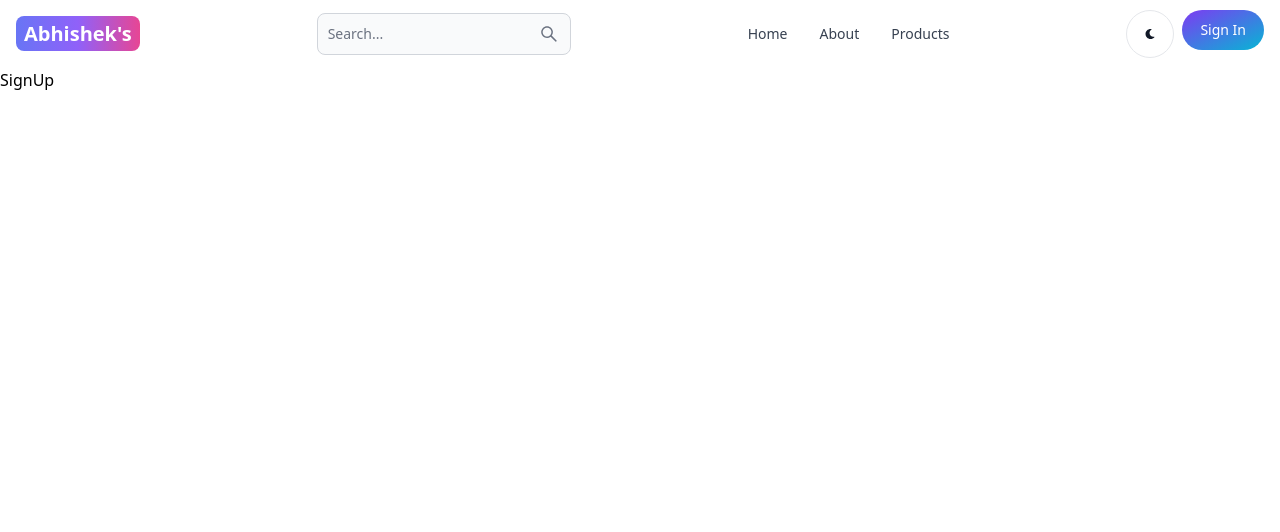
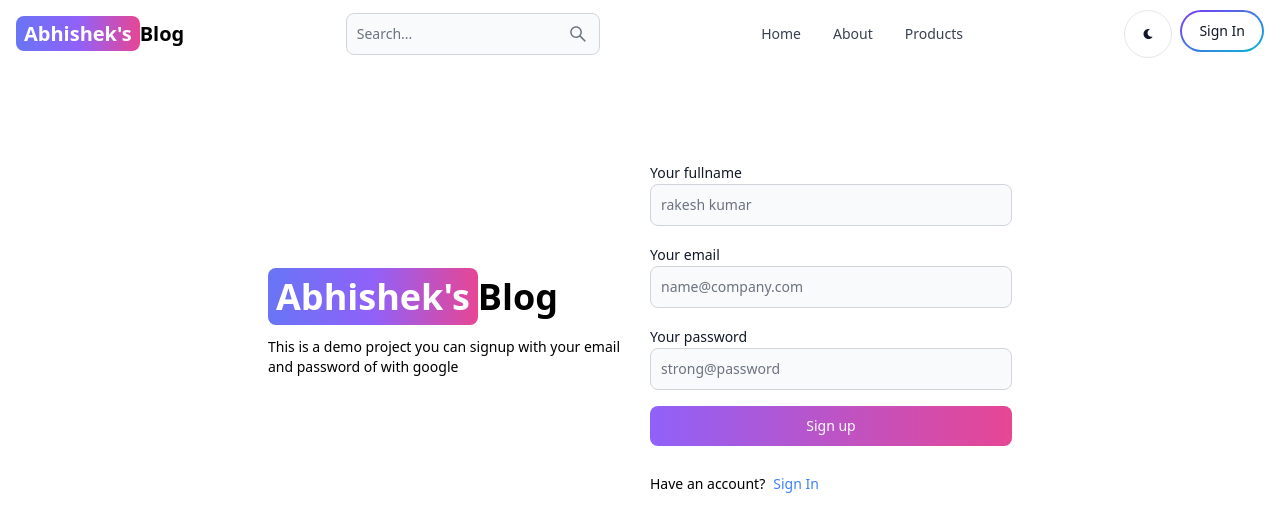
Before and after one commit to abhishekpanwarrr/blog-mern, a React (Vite) app in the folder frontend/: page /sign-up in a window 1280 px wide. Shown: the top 532 px of the page. Built offline with nearby package versions, Linux system fonts and the light colour scheme.

Commit message:
added signup

```diff
--- a/frontend/src/components/Header/index.tsx
+++ b/frontend/src/components/Header/index.tsx
@@ -9,6 +9,7 @@
         <Navbar>
             <Link to={"/"} className="self-center whitespace-nowrap text-sm sm:text-xl font-semibold dark:text-white">
                 <span className="px-2 py-1 bg-gradient-to-r from-indigo-500 via-purple-500 to-pink-500 rounded-lg text-white">Abhishek's</span>
+                Blog
             </Link>
             <form>
                 <TextInput type="text" placeholder="Search..."
@@ -22,7 +23,7 @@
             <div className="flex gap-2 md:order-2">
                 <Button className="w-12 h-12 hidden sm:inline" color={"gray"} pill><FaMoon /></Button>
                 <Link to={"/sign-in"}>
-                    <Button className="" gradientDuoTone={"purpleToBlue"} pill>
+                    <Button className="" outline gradientDuoTone={"purpleToBlue"} pill>
                         Sign In
                     </Button>
                 </Link>
--- a/frontend/src/pages/SignUp/index.tsx
+++ b/frontend/src/pages/SignUp/index.tsx
@@ -1,8 +1,47 @@
-import React from 'react'
+import { Button, Label, TextInput } from "flowbite-react"
+import { Link } from "react-router-dom"
 
 const SignUp = () => {
     return (
-        <div>SignUp</div>
+        <div className="min-h-screen mt-20">
+            <div className="flex p-3 max-w-3xl mx-auto flex-col md:flex-row md:items-center gap-5">
+                {/* Left side */}
+                <div className="flex-1">
+                    <Link to={"/"} className="text-4xl font-bold dark:text-white">
+                        <span className="px-2 py-1 bg-gradient-to-r from-indigo-500 via-purple-500 to-pink-500 rounded-lg text-white">Abhishek's</span>Blog
+                    </Link>
+                    <p className="text-sm mt-5">
+                        This is a demo project you can signup with your email and password of with google
+                    </p>
+                </div>
+                {/* Right side */}
+                <div className="flex-1">
+                    <form className="flex flex-col gap-4">
+                        <div>
+                            <Label value="Your fullname" />
+                            <TextInput type="text" placeholder="rakesh kumar" id="fullName" />
+                        </div>
+                        <div>
+                            <Label value="Your email" />
+                            <TextInput type="email" placeholder="name@company.com" id="email" />
+                        </div>
+                        <div>
+                            <Label value="Your password" />
+                            <TextInput type="password" placeholder="strong@password" id="password" />
+                        </div>
+                        <Button gradientDuoTone={"purpleToPink"} type="submit">
+                            Sign up
+                        </Button>
+                        <div className="flex gap-2 text-sm mt-3">
+                            <span>Have an account?</span>
+                            <Link to={"/sign-in"} className="text-blue-500">
+                                Sign In
+                            </Link>
+                        </div>
+                    </form>
+                </div>
+            </div>
+        </div>
     )
 }
 
```
